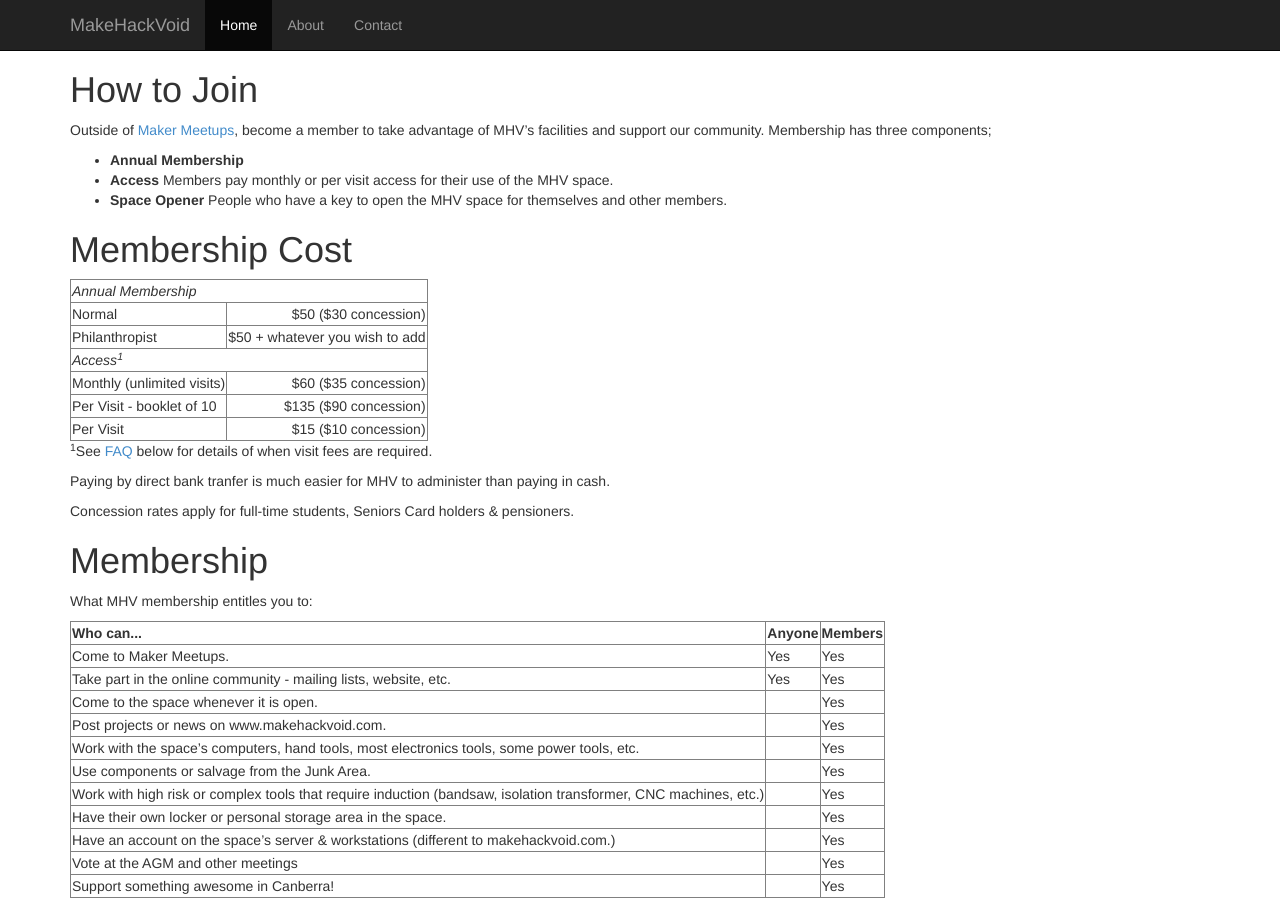
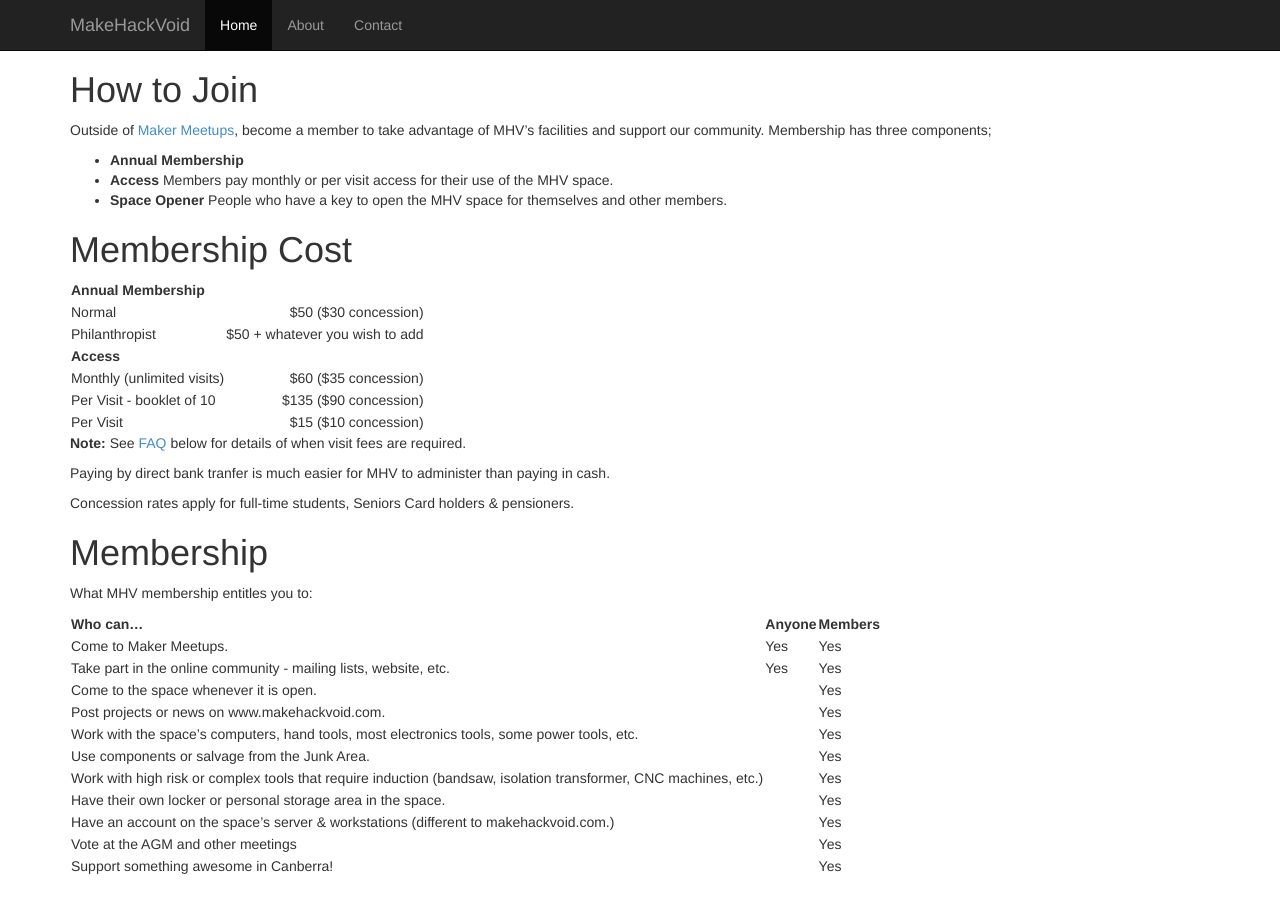
Before and after one commit to makehackvoid/makehackvoid.com, a Jekyll site: the page built from membership.md, in a window 1280 px wide and 900 px high. Built offline with Jekyll 4.4.1, drawn with Linux system fonts in a browser that asks for light colours; some of the changed text lies outside the part shown.

Commit message:
Fixed membership page by converting to markdown tables

```diff
--- a/membership.md
+++ b/membership.md
@@ -13,17 +13,16 @@
 
 # Membership Cost
 
-<table border="1">
-<tr><td colspan=2><em>Annual Membership</em> </td></tr>
-<tr><td>Normal</td><td align='right'>$50 ($30 concession)</td></tr>
-<tr><td>Philanthropist</td><td align='right'>$50 + whatever you wish to add</td></tr>
-<tr><td colspan=2><em>Access<sup>1</sup></em></td></tr>
-<tr><td>Monthly (unlimited visits)</td><td align='right'>$60 ($35 concession)</td></tr>
-<tr><td>Per Visit - booklet of 10</td><td align='right'>$135 ($90 concession)</td></tr>
-<tr><td>Per Visit</td><td align='right'>$15 ($10 concession)</td></tr>
-</table>
+|Annual Membership| |
+|:---------|---------:|
+|Normal | $50 ($30 concession)|
+|Philanthropist|$50 + whatever you wish to add|
+|**Access**| |
+|Monthly (unlimited visits)|$60 ($35 concession)|
+|Per Visit - booklet of 10|$135 ($90 concession)|
+|Per Visit|$15 ($10 concession)|
 
-<sup>1</sup>See <a href="#faq">FAQ</a> below for details of when visit fees are required.
+**Note:** See <a href="#faq">FAQ</a> below for details of when visit fees are required.
 
 Paying by direct bank tranfer is much easier for MHV to administer than paying in cash.
 
@@ -33,21 +32,19 @@
 # Membership
 What MHV membership entitles you to:
 
-<table border="1">
-<tr><th>Who can...</th><th>Anyone</th><th>Members</th></tr>
-<tr><td>Come to Maker Meetups.</td><td>Yes </td><td>Yes</td></tr>
-<tr><td>Take part in the online community - mailing lists, website, etc.</td>
-<td>Yes </td><td>Yes </td></tr>
-<tr><td>Come to the space whenever it is open. </td><td> </td><td>Yes </td></tr>
-<tr><td>Post projects or news on www.makehackvoid.com. </td><td> </td><td>Yes </td></tr>
-<tr><td>Work with the space’s computers, hand tools, most electronics tools, some power tools, etc. </td><td> </td><td>Yes</td></tr>
-<tr><td>Use components or salvage from the Junk Area. </td><td> </td><td>Yes </td></tr>
-<tr><td>Work with high risk or complex tools that require induction (bandsaw, isolation transformer, CNC machines, etc.) </td><td> </td><td>Yes</td></tr>
-<tr><td>Have their own locker or personal storage area in the space. </td><td> </td><td>Yes</td></tr>
-<tr><td>Have an account on the space’s server &amp; workstations (different to makehackvoid.com.) </td><td> </td><td>Yes</td></tr>
-<tr><td>Vote at the AGM and other meetings</td><td> </td><td>Yes</td></tr>
-<tr><td>Support something awesome in Canberra! </td><td> </td><td>Yes</td></tr>
-</table>
+|Who can...|Anyone|Members|
+|:---------|:-----|:------|
+|Come to Maker Meetups.|Yes|Yes|
+|Take part in the online community - mailing lists, website, etc.|Yes|Yes|
+|Come to the space whenever it is open.||Yes|
+|Post projects or news on www.makehackvoid.com.||Yes|
+|Work with the space’s computers, hand tools, most electronics tools, some power tools, etc.||Yes|
+|Use components or salvage from the Junk Area.||Yes|
+|Work with high risk or complex tools that require induction (bandsaw, isolation transformer, CNC machines, etc.)||Yes|
+|Have their own locker or personal storage area in the space.||Yes|
+|Have an account on the space’s server & workstations (different to makehackvoid.com.)||Yes|
+|Vote at the AGM and other meetings||Yes|
+|Support something awesome in Canberra!||Yes|
 
 # How to become a Member
 
@@ -95,12 +92,11 @@
 
 * **Step Three** - Once this is recorded at a committee meeting or on the committee mailing list, you become eligible (yay!) Now you should contact the treasurer - treasurer at makehackvoid dot com - and ask about payment for your key.
 
-<table border="1">
-<tr><th>Renew every...	</th><th>Space Opener</th></tr>
-<tr><td>3 months</td><td align='right'>&nbsp; $65 ($40 concession)</td></tr>
-<tr><td>6 months</td><td align='right'>&nbsp;  $130 ($80 concession)</td></tr>
-<tr><td>12 months</td><td align='right'>&nbsp; $240 ($130 concession)</td></tr>
-</table>
+|Renew every...|Space Opener|
+|:-------------|:-----------|
+|3 months|  $65 ($40 concession)|
+|6 months|  $130 ($80 concession)|
+|12 months|  $240 ($130 concession)|
 
 * **Step Four** - The person who nominated you, and the seconders, are responsible for inducting you as a Space Opener. This includes arranging a key and an alarm code. Also showing you how to open the space, how to announce when the space will be open, how to sign up new members, how to accept casual access fees, etc.
 
```
